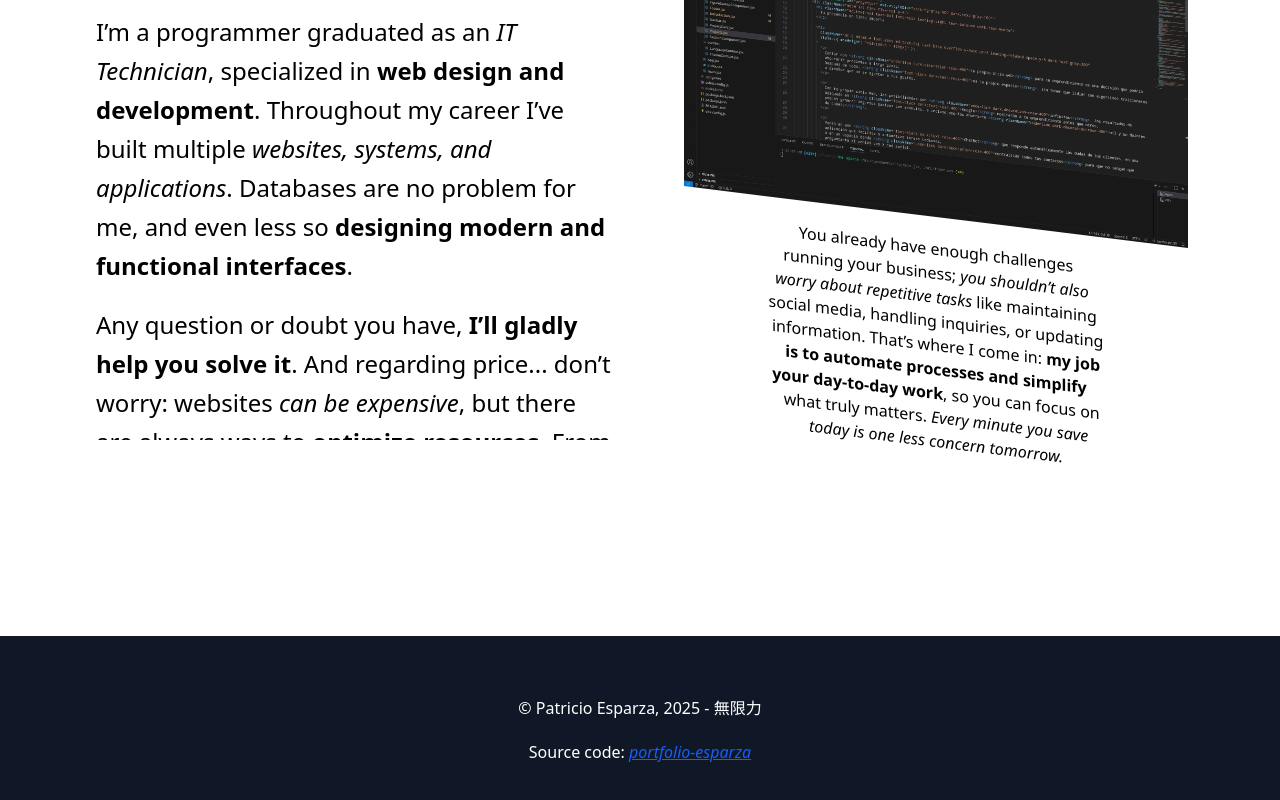
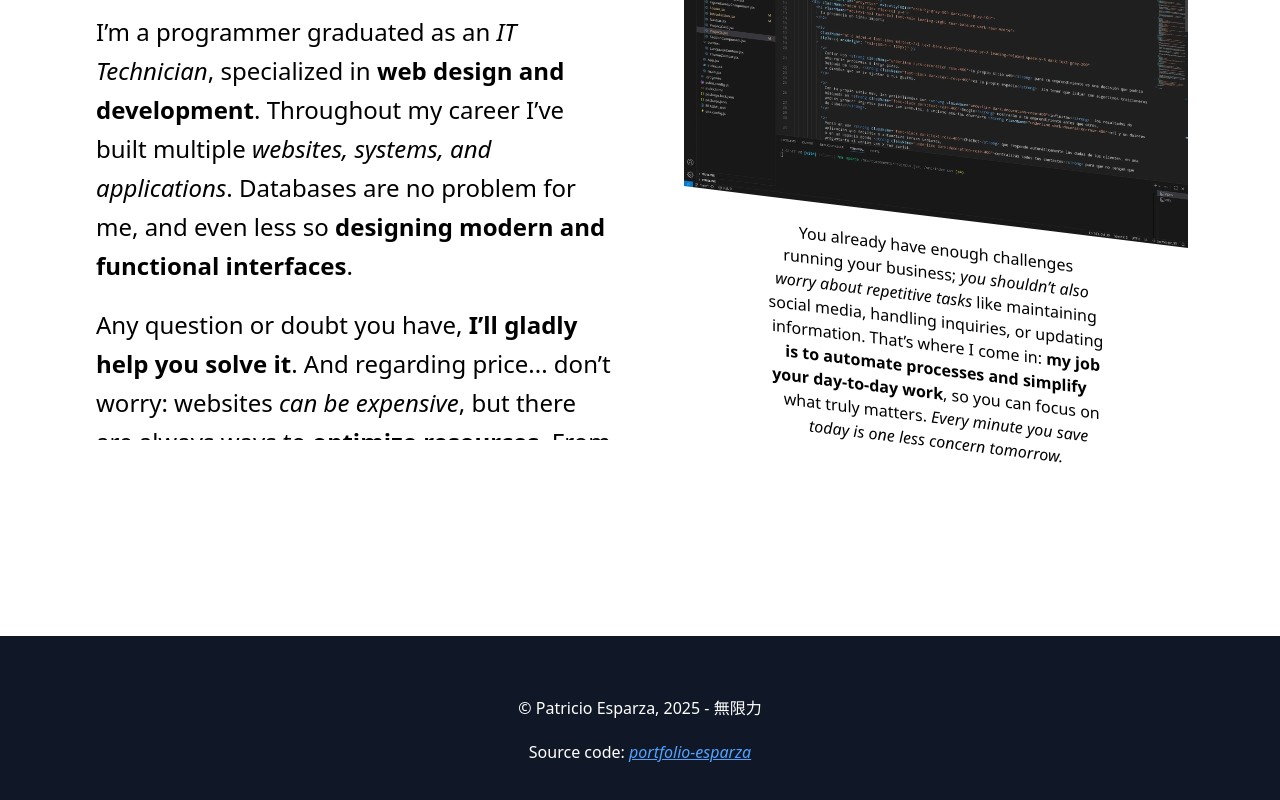
Before and after one commit to brutalkingran/portfolio-esparza, a React (Vite) app: page / in a window 1280 px wide. Shown: the part 3002-3802 px from the top of the page. Built offline with nearby package versions, Linux system fonts and the light colour scheme.

Commit message:
color update

```diff
--- a/src/components/Footer.jsx
+++ b/src/components/Footer.jsx
@@ -6,7 +6,7 @@ export const Footer = () => {
   return (
     <footer id="contact" className="bg-gray-900 dark:bg-gray-800 text-white dark:text-gray-100 md:py-10 mb-15 text-center">
       <p className="my-3 md:mt-5">© Patricio Esparza, 2025 - 無限力</p>
-      <p className="mt-1 md:mt-5">{ t("footer.sourceCode") }: <a className="text-blue-600 dark:text-blue-200 italic underline" href="https://github.com/brutalkingran/portfolio-esparza">portfolio-esparza</a></p>
+      <p className="mt-1 md:mt-5">{t("footer.sourceCode")}: <a className="text-blue-400 hover:text-white dark:text-blue-100 dark:hover:text-blue-50 italic underline" href="https://github.com/brutalkingran/portfolio-esparza">portfolio-esparza</a></p>
     </footer>
   );
 }
```
